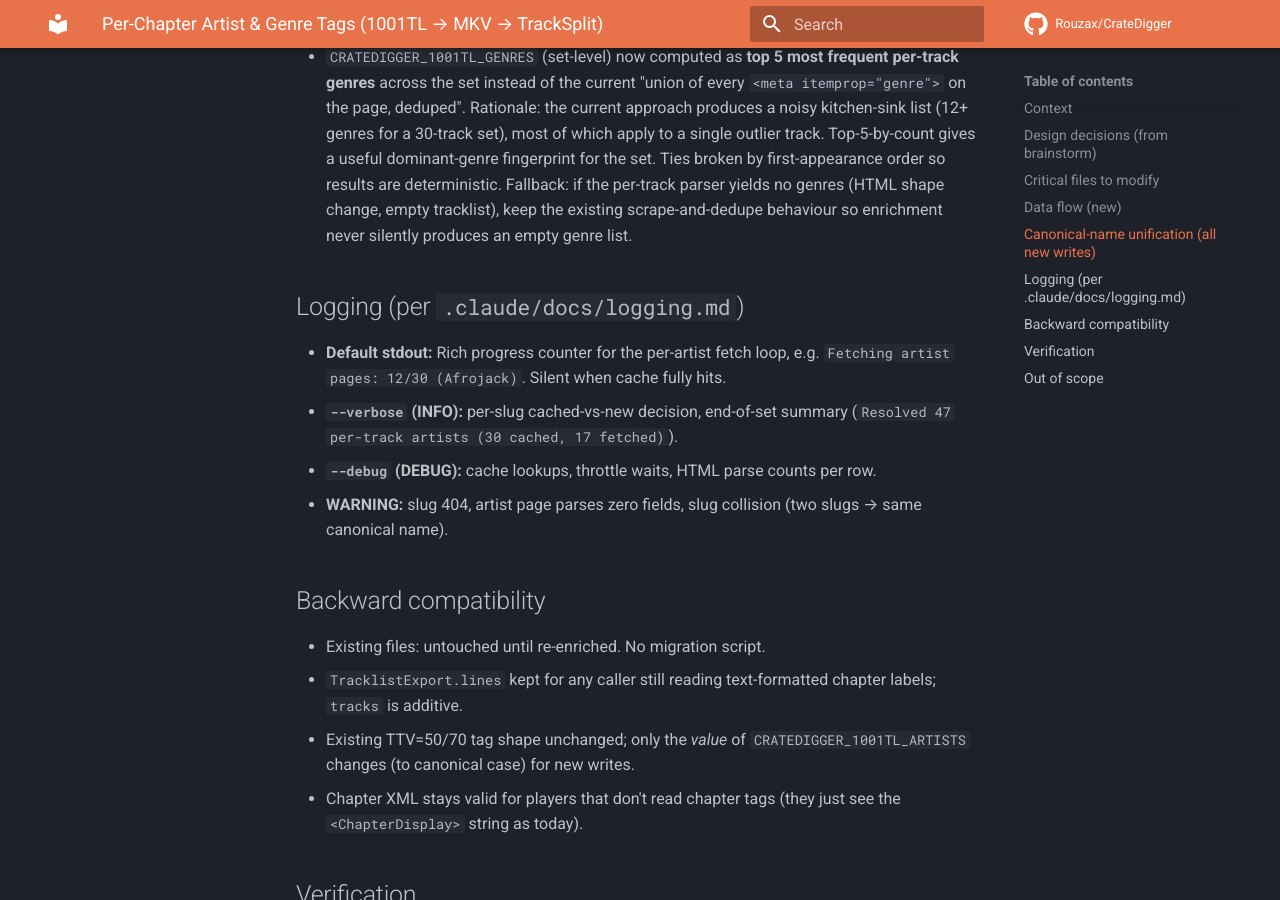
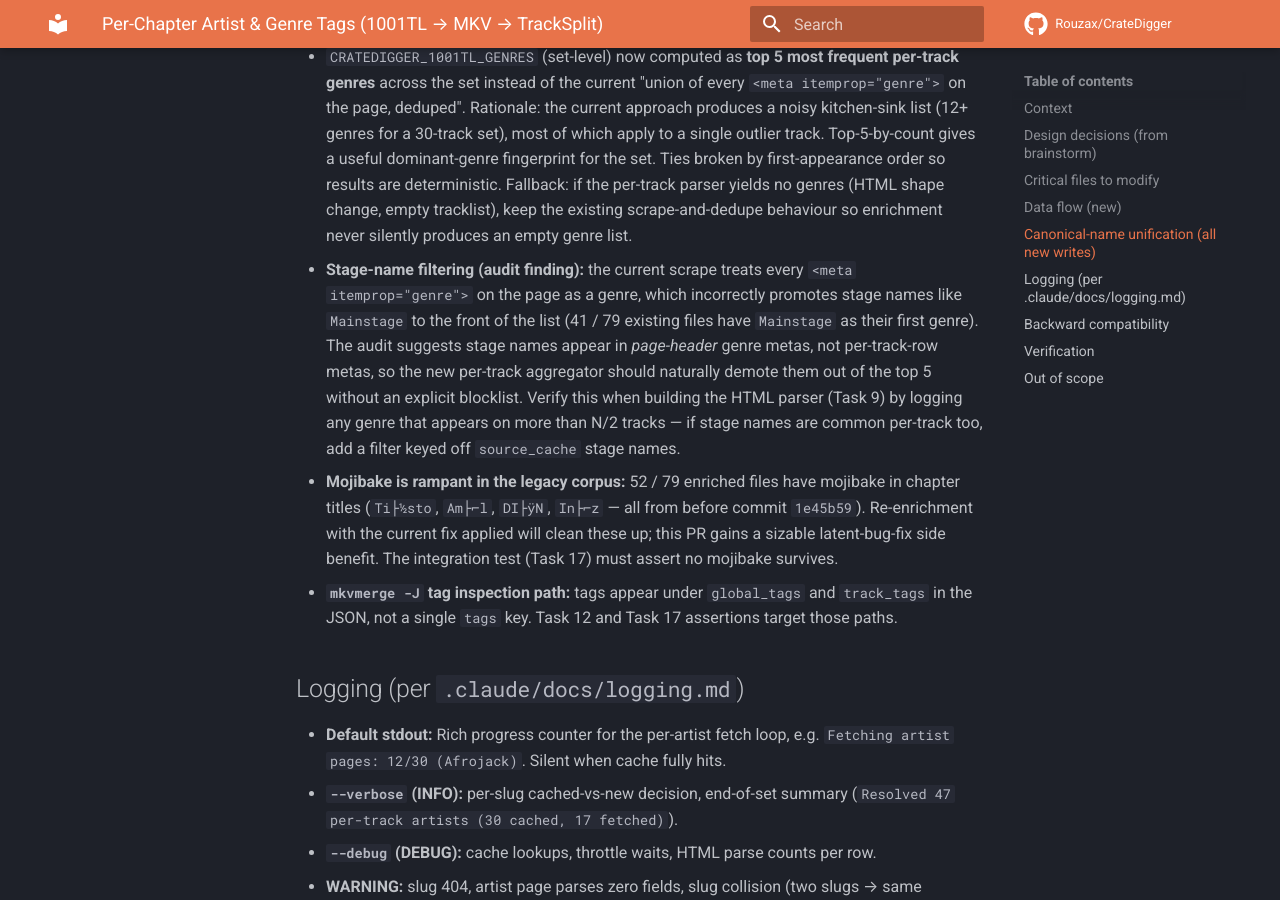
Before and after one commit to Rouzax/CrateDigger, an MkDocs documentation site: the page built from docs/plans/2026-04-12-per-chapter-tags-design.md, in a window 1280 px wide and 900 px high, scrolled down 3694 px. Built offline with MkDocs 1.6.1 and Material for MkDocs 9.7.7, drawn with Linux system fonts in a browser that asks for light colours; comment, search, counter and statistics services are not loaded.

Commit message:
docs(plans): round-2 audit findings
- Top-5 genre aggregator naturally demotes stage-name metas (Mainstage
  appears in 41/79 existing files as #1 genre); add verification step in
  HTML parser rather than blocklist.
- Mojibake affects 52/79 files; re-enrichment doubles as a latent fix.
- mkvmerge -J exposes tags under global_tags / track_tags; update Task 12
  and 17 assertions accordingly.

```diff
--- a/docs/plans/2026-04-12-per-chapter-tags-design.md
+++ b/docs/plans/2026-04-12-per-chapter-tags-design.md
@@ -54,6 +54,9 @@ And Matroska natively supports per-chapter tags via `TargetTypeValue=30` + `Chap
 - Chapter title strings: the set-owner token (currently `AFROJACK` in `"AFROJACK - ID"`) swapped for `DJCache.canonical_name`. Non-set-owner tokens inside the track text are left alone (they're part of the track's own artist/mashup string and parsing them out robustly isn't worth the risk of mangling).
 - Top-level `ARTIST` (TTV=50) already uses canonical; no change.
 - `CRATEDIGGER_1001TL_GENRES` (set-level) now computed as **top 5 most frequent per-track genres** across the set instead of the current "union of every `<meta itemprop="genre">` on the page, deduped". Rationale: the current approach produces a noisy kitchen-sink list (12+ genres for a 30-track set), most of which apply to a single outlier track. Top-5-by-count gives a useful dominant-genre fingerprint for the set. Ties broken by first-appearance order so results are deterministic. Fallback: if the per-track parser yields no genres (HTML shape change, empty tracklist), keep the existing scrape-and-dedupe behaviour so enrichment never silently produces an empty genre list.
+- **Stage-name filtering (audit finding):** the current scrape treats every `<meta itemprop="genre">` on the page as a genre, which incorrectly promotes stage names like `Mainstage` to the front of the list (41 / 79 existing files have `Mainstage` as their first genre). The audit suggests stage names appear in *page-header* genre metas, not per-track-row metas, so the new per-track aggregator should naturally demote them out of the top 5 without an explicit blocklist. Verify this when building the HTML parser (Task 9) by logging any genre that appears on more than N/2 tracks — if stage names are common per-track too, add a filter keyed off `source_cache` stage names.
+- **Mojibake is rampant in the legacy corpus:** 52 / 79 enriched files have mojibake in chapter titles (`Ti├½sto`, `Am├⌐l`, `DI├ÿN`, `In├⌐z` — all from before commit `1e45b59`). Re-enrichment with the current fix applied will clean these up; this PR gains a sizable latent-bug-fix side benefit. The integration test (Task 17) must assert no mojibake survives.
+- **`mkvmerge -J` tag inspection path:** tags appear under `global_tags` and `track_tags` in the JSON, not a single `tags` key. Task 12 and Task 17 assertions target those paths.
 
 ## Logging (per `.claude/docs/logging.md`)
 
```
